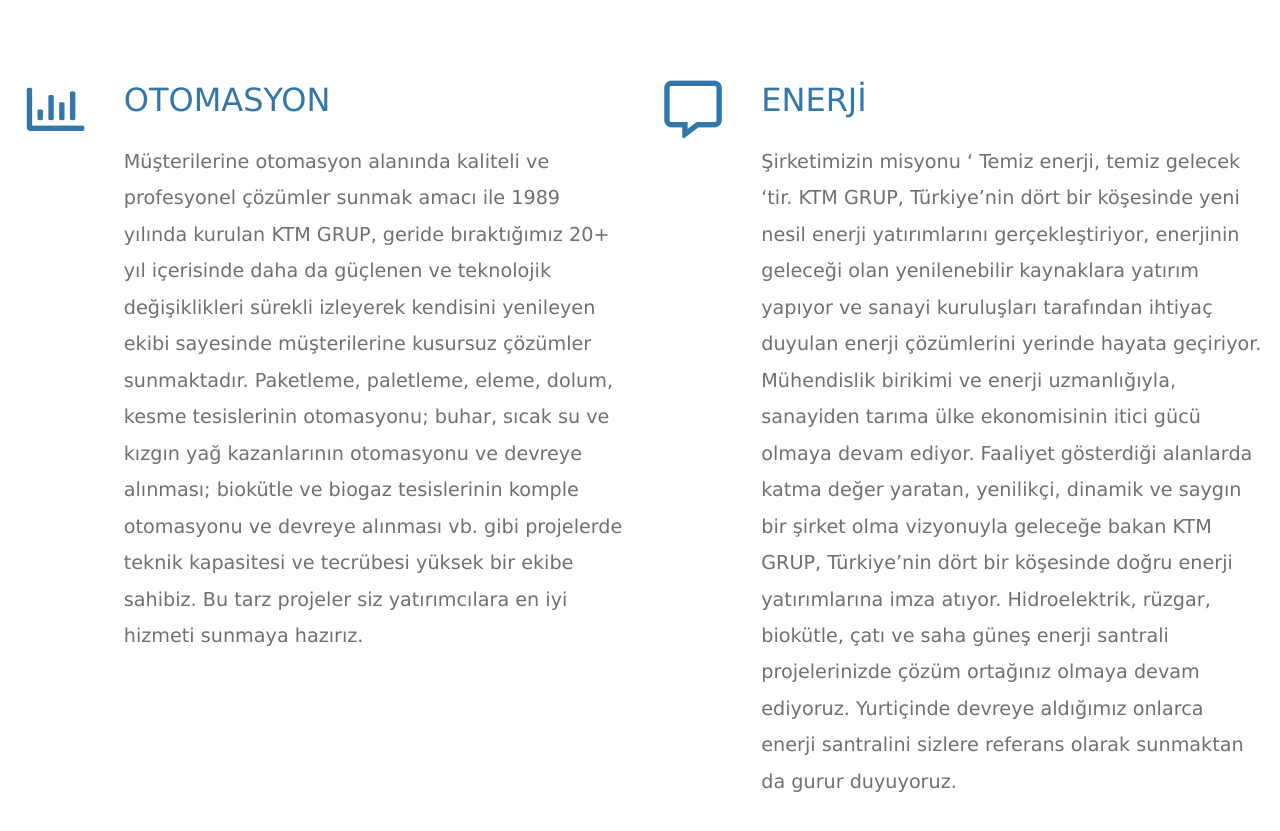
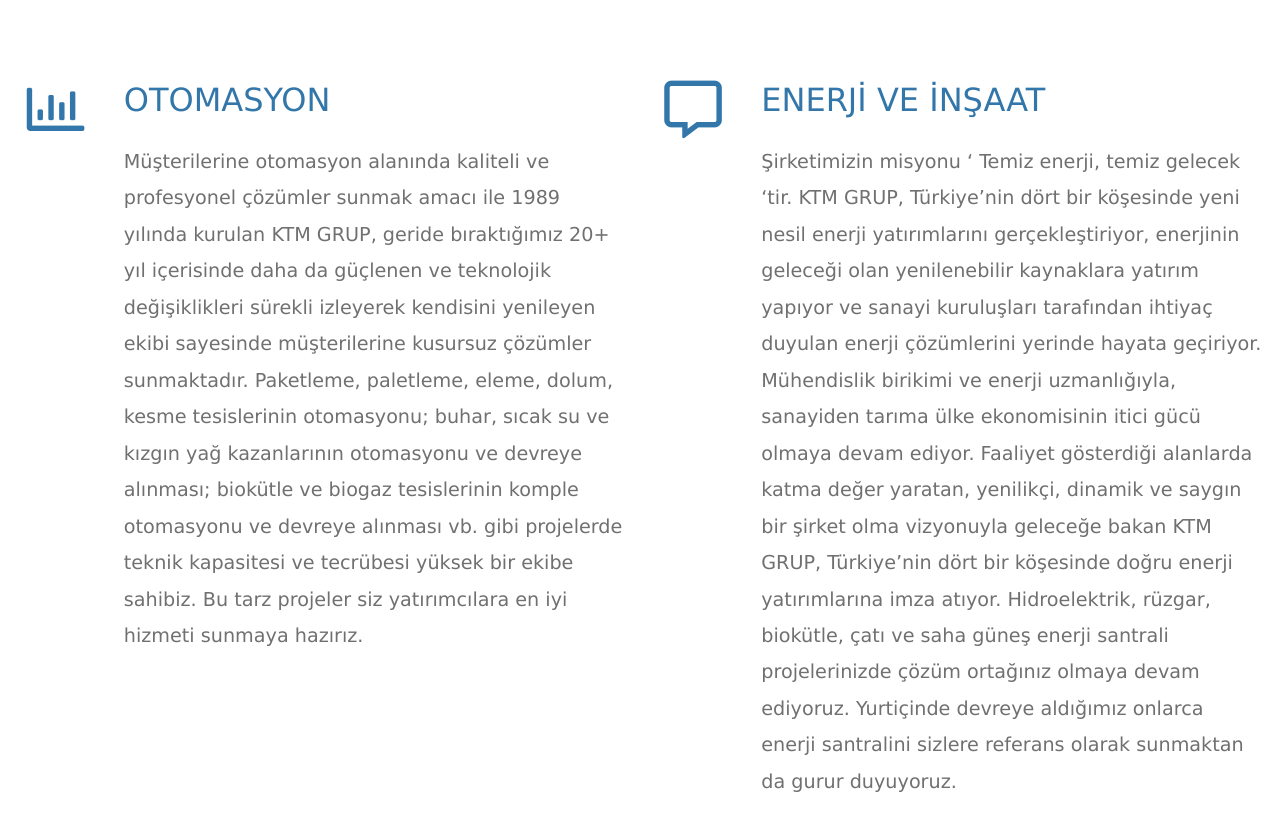
Before and after one commit to hanomer18/ktmall, a plain HTML site: page index.html in a window 1280 px wide. Shown: the part 1232-2063 px from the top of the page. Drawn offline with Linux system fonts and the light colour scheme.

Commit message:
Update index.html

```diff
--- a/index.html
+++ b/index.html
@@ -105,7 +105,7 @@
                 </div>
                 <div class="col-lg-5">
                     <div class="tm-intro-text-container">
-                        <h2 class="tm-text-primary mb-4">ENERJİ</h2>
+                        <h2 class="tm-text-primary mb-4">ENERJİ VE İNŞAAT</h2>
                         <p class="mb-4 tm-intro-text">
                    Şirketimizin misyonu ‘ Temiz enerji, temiz gelecek ‘tir. KTM GRUP, Türkiye’nin dört bir köşesinde yeni nesil enerji yatırımlarını gerçekleştiriyor, enerjinin geleceği olan yenilenebilir kaynaklara yatırım yapıyor ve sanayi kuruluşları tarafından ihtiyaç duyulan enerji çözümlerini yerinde hayata geçiriyor. Mühendislik birikimi ve enerji uzmanlığıyla, sanayiden tarıma ülke ekonomisinin itici gücü olmaya devam ediyor. Faaliyet gösterdiği alanlarda katma değer yaratan, yenilikçi, dinamik ve saygın bir şirket olma vizyonuyla geleceğe bakan KTM GRUP, Türkiye’nin dört bir köşesinde doğru enerji yatırımlarına imza atıyor.
 Hidroelektrik, rüzgar, biokütle, çatı ve saha güneş enerji santrali projelerinizde çözüm ortağınız olmaya devam ediyoruz. Yurtiçinde devreye aldığımız onlarca enerji santralini sizlere referans olarak sunmaktan da gurur duyuyoruz.
```
